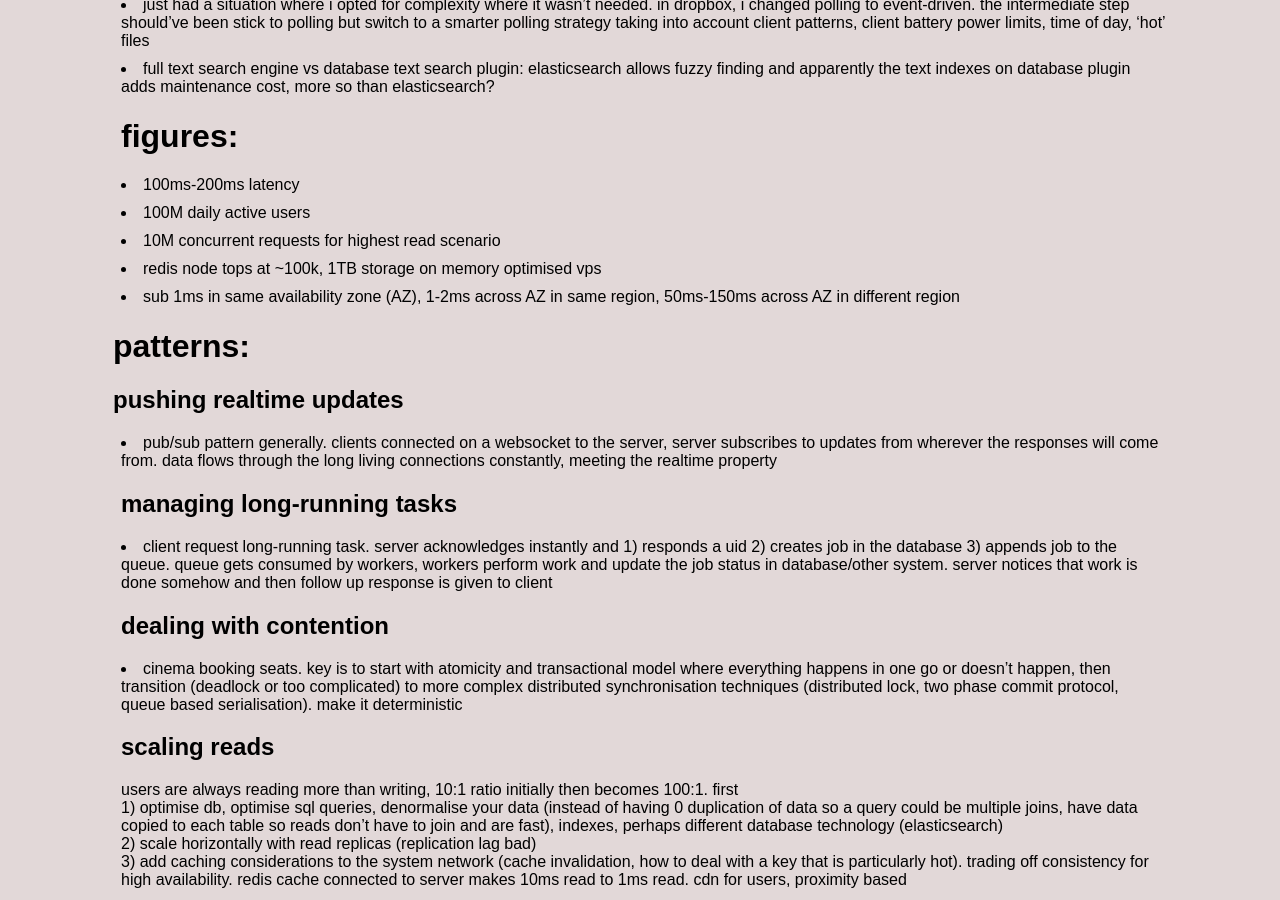
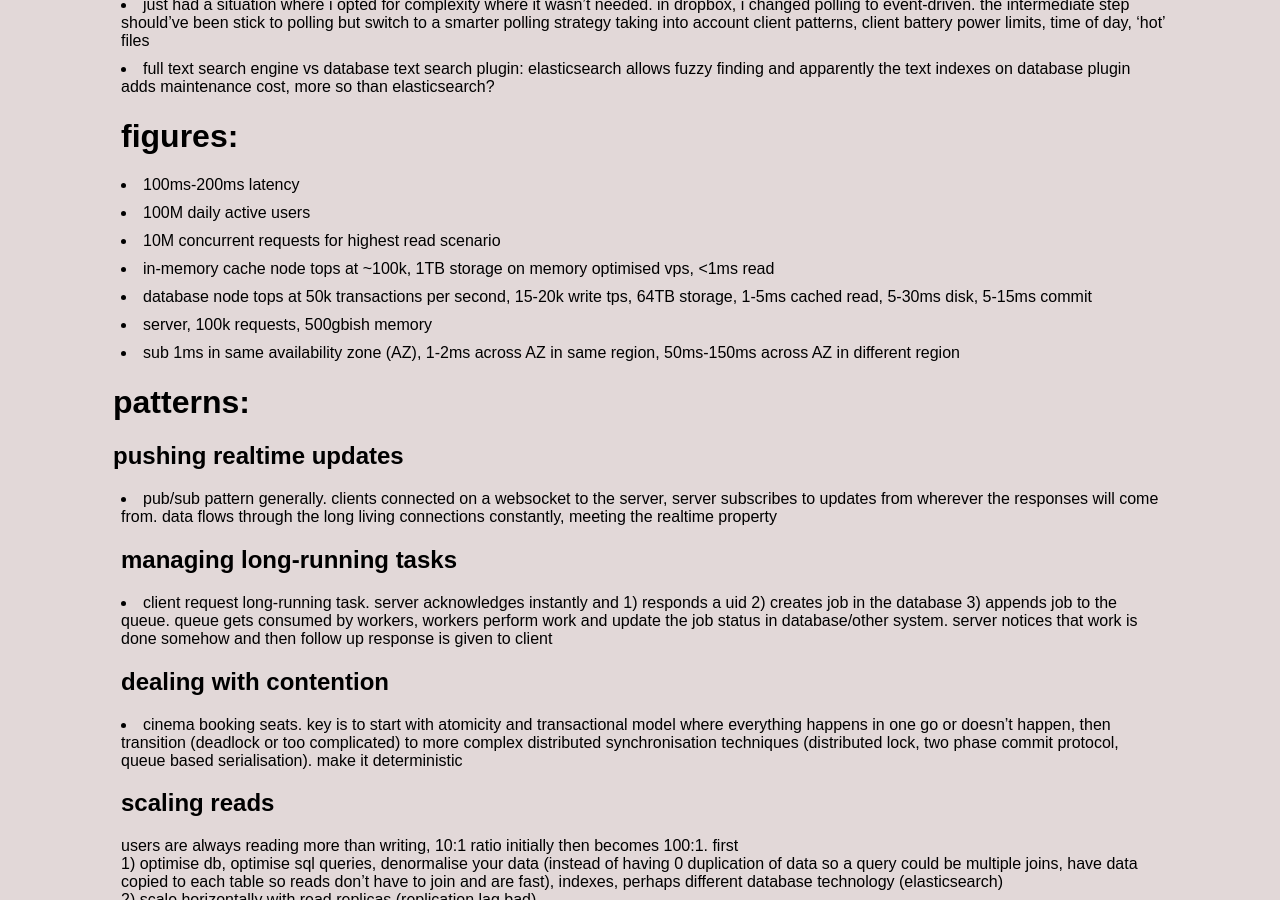
Before and after one commit to jsbaasi/jsbaasi.github.io, a Jekyll site: the page built from _posts/2026-06-06-system-design-notes.md, in a window 1280 px wide and 900 px high, scrolled down 1326 px. Built offline with Jekyll 4.4.1, drawn with Linux system fonts in a browser that asks for light colours.

Commit message:
vault backup: 2026-06-08 22:51:31

```diff
--- a/_posts/2026-06-06-system-design-notes.md
+++ b/_posts/2026-06-06-system-design-notes.md
@@ -35,7 +35,9 @@ availability vs consistency. it's better if users see stale data (low consistenc
 - 100ms-200ms latency
 - 100M daily active users
 - 10M concurrent requests for highest read scenario
-- redis node tops at ~100k, 1TB storage on memory optimised vps
+- in-memory cache node tops at ~100k, 1TB storage on memory optimised vps, <1ms read
+- database node tops at 50k transactions per second, 15-20k write tps, 64TB storage, 1-5ms cached read, 5-30ms disk, 5-15ms commit
+- server, 100k requests, 500gbish memory
 - sub 1ms in same availability zone (AZ), 1-2ms across AZ in same region, 50ms-150ms across AZ in different region
 
 
```
